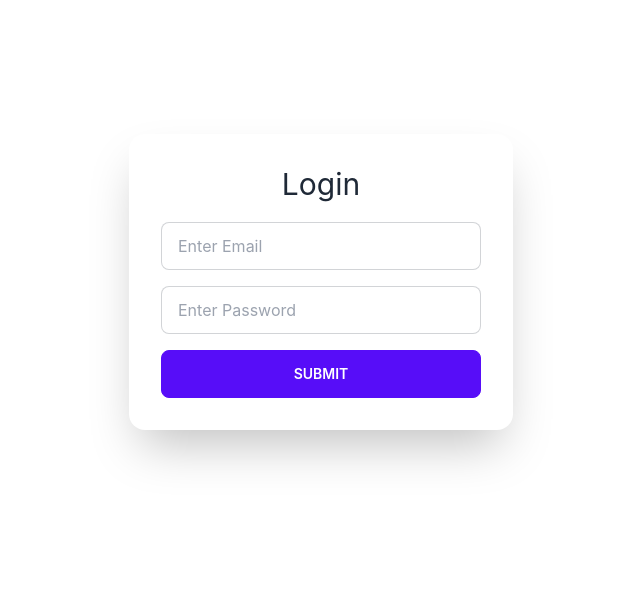
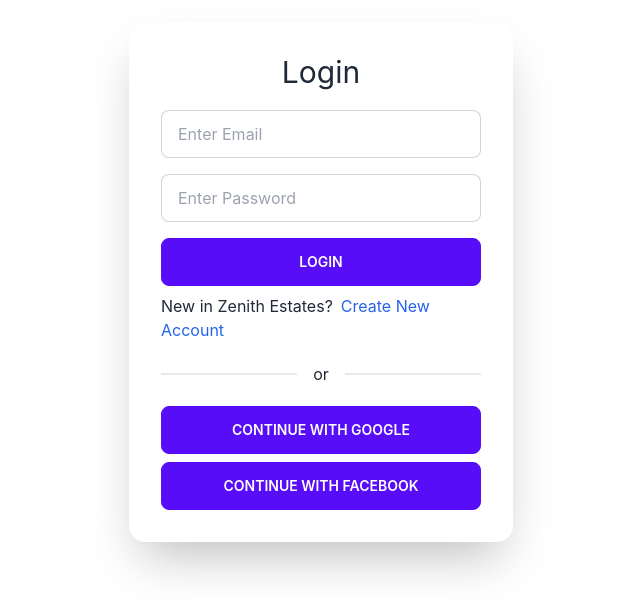
Before and after one commit to md-najmul-haque/zenith-estates, a React (Create React App) app: page /login in a window 1280 px wide. Shown: the part 118-732 px from the top of the page, without its empty margins (319-959 px from the left). Built offline with nearby package versions, Linux system fonts and the light colour scheme.

Commit message:
social login button added

```diff
--- a/src/Pages/Login/Login/Login.js
+++ b/src/Pages/Login/Login/Login.js
@@ -1,9 +1,12 @@
 import React from 'react';
 import { useForm } from 'react-hook-form';
+import { Link } from 'react-router-dom';
 
 const Login = () => {
     const { register, formState: { errors }, handleSubmit } = useForm();
-    const onSubmit = data => { console.log(data); }
+    const onSubmit = data => {
+        console.log(data);
+    }
     return (
 
 
@@ -38,7 +41,7 @@ const Login = () => {
 
                         <div class="form-control w-full max-w-xs">
                             <input
-                                type="text"
+                                type="password"
                                 placeholder="Enter Password"
                                 class="input input-bordered w-full max-w-xs"
                                 {...register("password", {
@@ -58,9 +61,12 @@ const Login = () => {
                             </label>
                         </div>
 
-
-                        <input class="btn btn-primary w-full max-w-xs" type="submit" />
+                        <input type="submit" class="btn btn-primary w-full max-w-xs" value='Login' />
+                        <p className='mt-2'>New in Zenith Estates?<Link to='/signup' class="text-blue-600 pl-2">Create New Account</Link></p>
                     </form>
+                    <div class="divider">or</div>
+                    <button class="btn btn-primary">Continue with Google</button>
+                    <button class="btn btn-primary">Continue with Facebook</button>
                 </div>
             </div>
 
```
